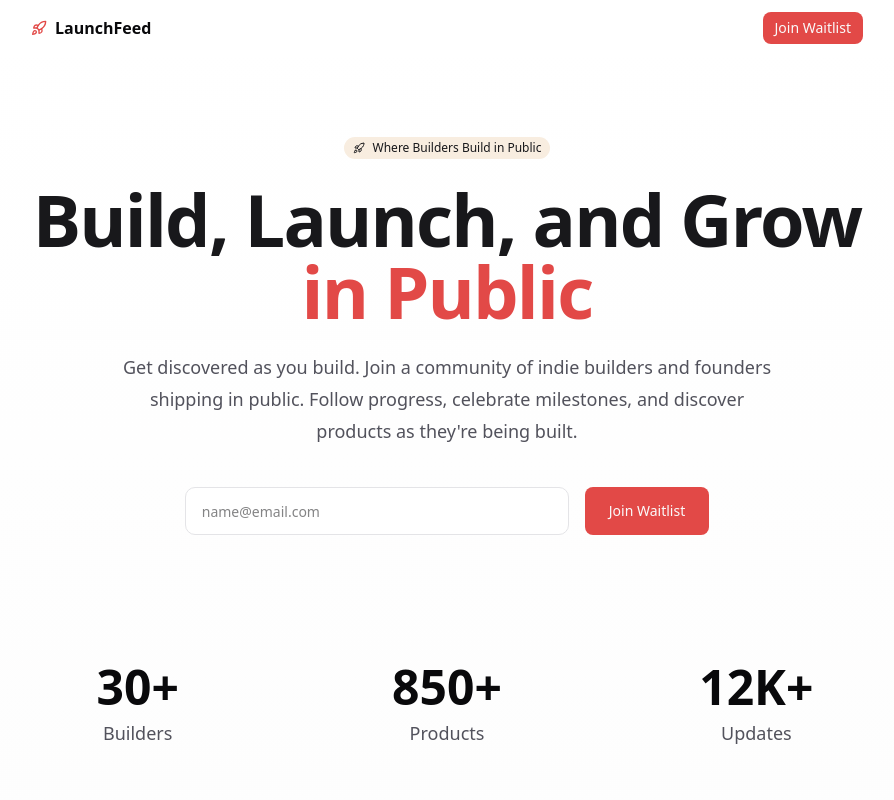
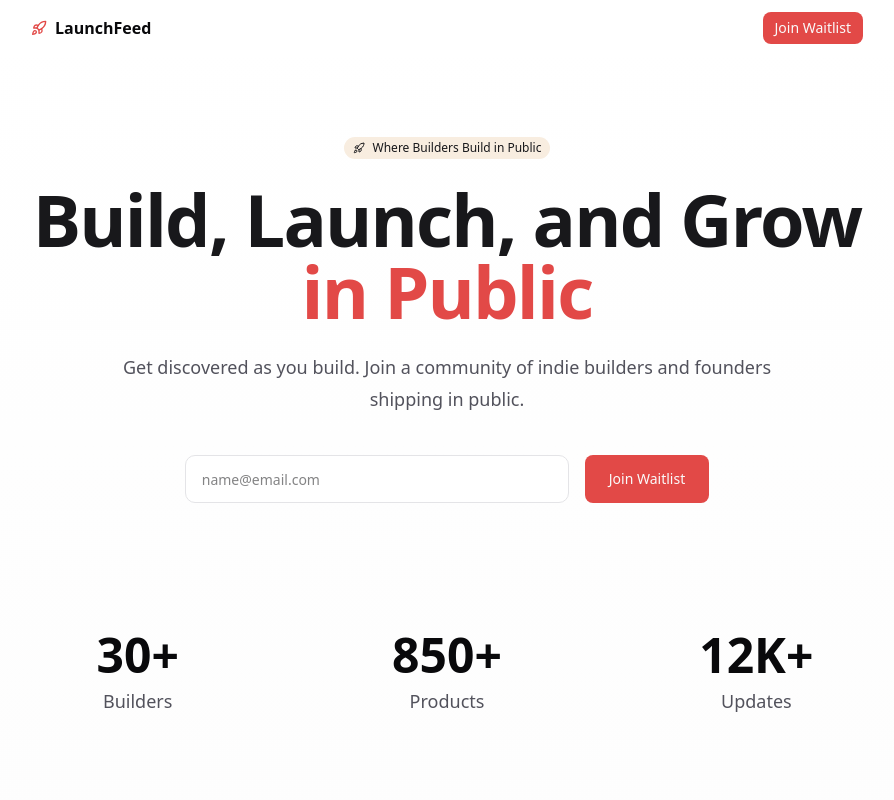
Before and after one commit to nsoybean/launch-feed, a Next.js app: page / in a window 1280 px wide. Shown: the top 800 px of the page, without its empty margins (193-1087 px from the left). Built offline with nearby package versions, Linux system fonts and the light colour scheme.

Commit message:
feat: copy

```diff
--- a/app/page.tsx
+++ b/app/page.tsx
@@ -62,8 +62,7 @@ export default function Home() {
             </h1>
             <p className="mx-auto mt-6 max-w-2xl text-lg leading-8 text-zinc-600 dark:text-zinc-400">
               Get discovered as you build. Join a community of indie builders
-              and founders shipping in public. Follow progress, celebrate
-              milestones, and discover products as they&apos;re being built.
+              and founders shipping in public.
             </p>
             <div className="mt-10 flex items-center justify-center gap-4">
               <input
```
